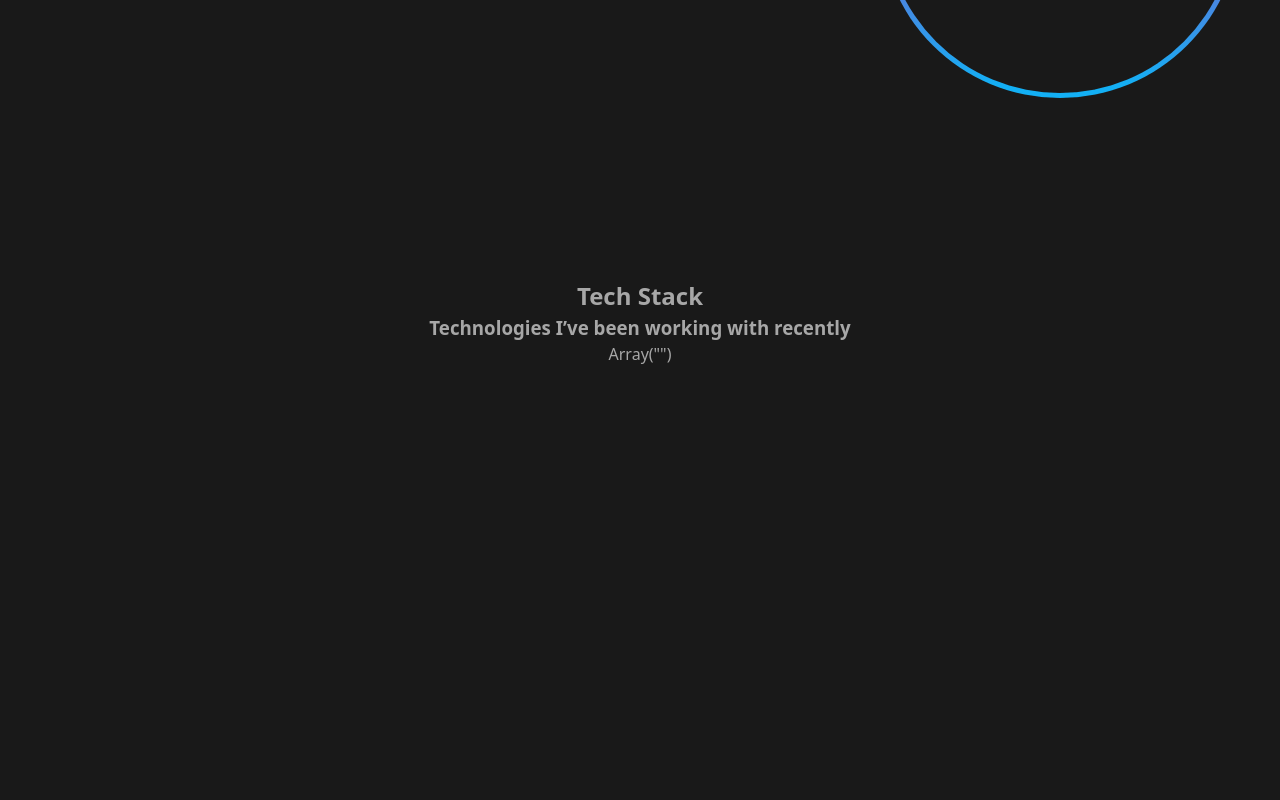
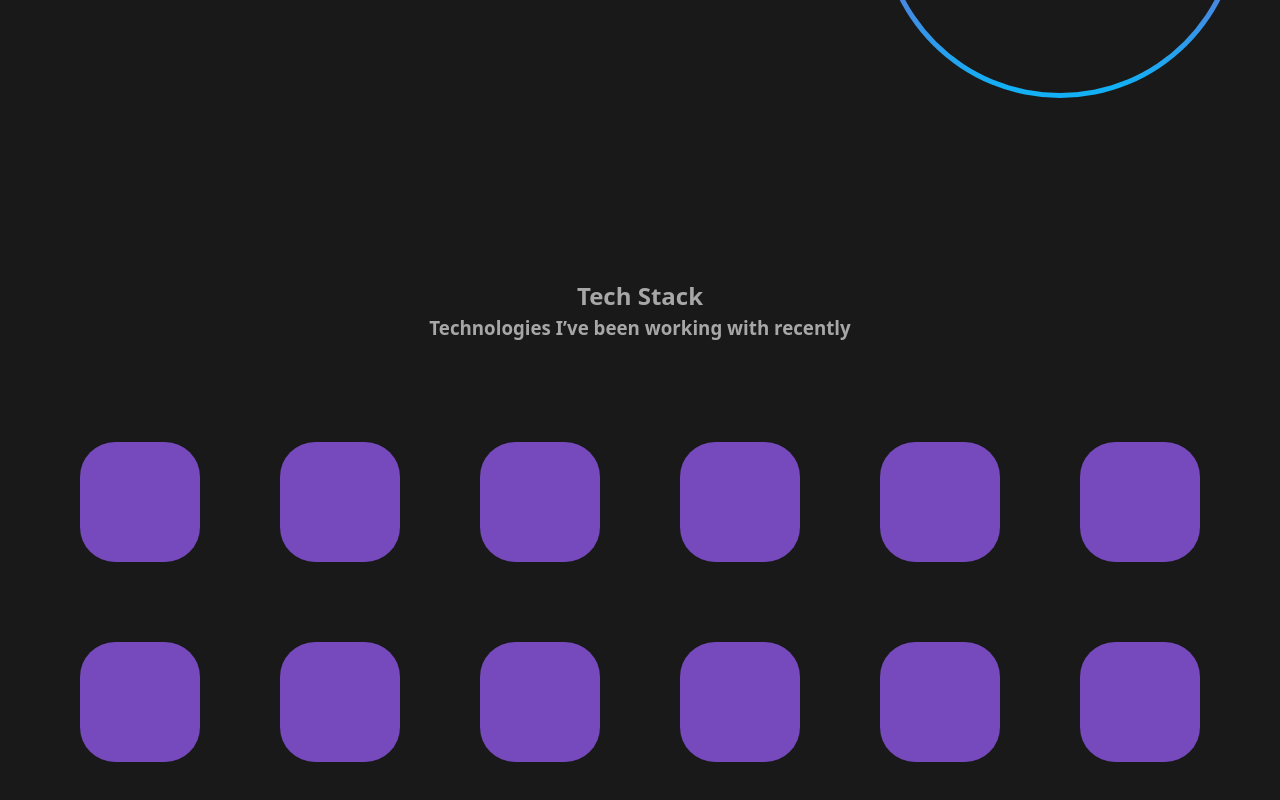
Before and after one commit to EndlessCod1ng/business-card-website, a React (Vite) app: page / in a window 1280 px wide. Shown: the part 522-1322 px from the top of the page. Before the commit the page ends 1300 px from the top, so only its background shows below. Built offline with nearby package versions, Linux system fonts and the light colour scheme.

Commit message:
ch w/Stck

```diff
--- a/src/app/styles/themes/dark.scss
+++ b/src/app/styles/themes/dark.scss
@@ -3,5 +3,6 @@
   --primary-color: rgba(167, 167, 167, 1);
   --secondary-color: rgba(204, 204, 204, 1);
   --accented-color: rgba(118, 74, 188, 1);
-  --accented-gradient: linear-gradient(90.00deg, rgba(19, 176, 245, 1) 3%, rgba(230.5625, 15.370828628540039, 170.3088836669922, 1))
+  --accented-gradient: linear-gradient(90.00deg, rgba(19, 176, 245, 1) 3%, rgba(230.5625, 15.370828628540039, 170.3088836669922, 1));
+  --header-color: rgba(25, 25, 25, 0.97);
 }
--- a/src/app/styles/variables.scss
+++ b/src/app/styles/variables.scss
@@ -1,4 +1,6 @@
 :root {
   // Size
-  --header-height: 80px
+  --header-height: 80px;
+  --section-indet: 180px;
+  --content-indent: 100px;
 }
--- a/src/widgets/Banner/Banner.tsx
+++ b/src/widgets/Banner/Banner.tsx
@@ -4,7 +4,7 @@ interface BannerProps {
 }
 export const Banner = ({ className }: BannerProps) => {
   return (
-    <div className={`${s.banner} ${className ? className : ""}`}>
+    <section className={`${s.banner} ${className ? className : ""}`}>
       <div>
         <div>Hi, My name is</div>
         <div>Viacheslav L.C.</div>
@@ -13,6 +13,6 @@ export const Banner = ({ className }: BannerProps) => {
       <div className={s.imageWrapper}>
         <div className={s.img}></div>
       </div>
-    </div>
+    </section>
   );
 };
--- a/src/widgets/Header/Header.module.scss
+++ b/src/widgets/Header/Header.module.scss
@@ -11,6 +11,8 @@
   top: 0;
   left: 0;
   right: 0;
+  z-index: 999;
+  background-color: var(--header-color);
 }
 
 .navWrapper {
--- a/src/widgets/Stack/Stack.module.scss
+++ b/src/widgets/Stack/Stack.module.scss
@@ -4,3 +4,32 @@
   flex-direction: column;
   align-items: center;
 }
+
+.stackList {
+  display: flex;
+  align-items: center;
+  justify-content: space-between;
+  flex-wrap: wrap;
+  width: 100%;
+  margin-top: var(--content-indent);
+}
+
+.stackItem {
+  width: calc(100%/6);
+  min-height: 120px;
+  content: "";
+  position: relative;
+  margin-bottom: 80px;
+
+  &::after {
+    position: absolute;
+    top: 50%;
+    left: 50%;
+    transform: translate3d(-50%, -50%, 0);
+    content: "";
+    min-width: 120px;
+    min-height: 120px;
+    border-radius: 35px;
+    background: var(--accented-color);
+  }
+}
--- a/src/widgets/Stack/Stack.tsx
+++ b/src/widgets/Stack/Stack.tsx
@@ -5,7 +5,7 @@ interface StackProps {
 }
 export const Stack = ({ className }: StackProps) => {
   return (
-    <div className={`${s.stack} ${className ? className : ""}`}>
+    <section className={`${s.stack} ${className ? className : ""}`}>
       <AppText
         Tag="h2"
         text="Tech Stack"
@@ -14,7 +14,14 @@ export const Stack = ({ className }: StackProps) => {
         Tag="h3"
         text="Technologies I’ve been working with recently"
       />
-      <div className={s.stackList}>Array("")</div>
-    </div>
+      <div className={s.stackList}>
+        {[...new Array(12).fill("_")].map((_, i) => (
+          <div
+            className={s.stackItem}
+            key={i}
+          ></div>
+        ))}
+      </div>
+    </section>
   );
 };
```
